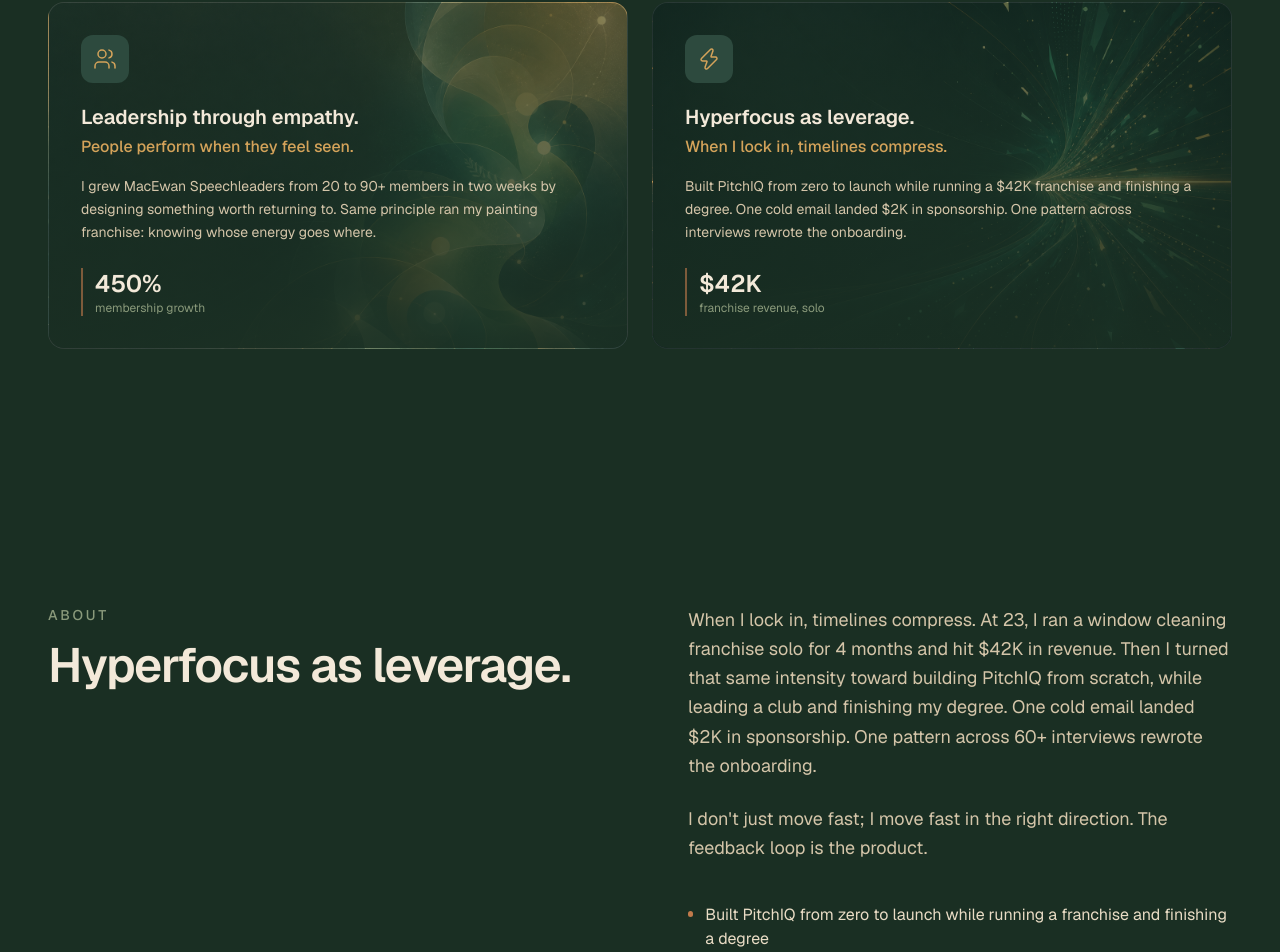
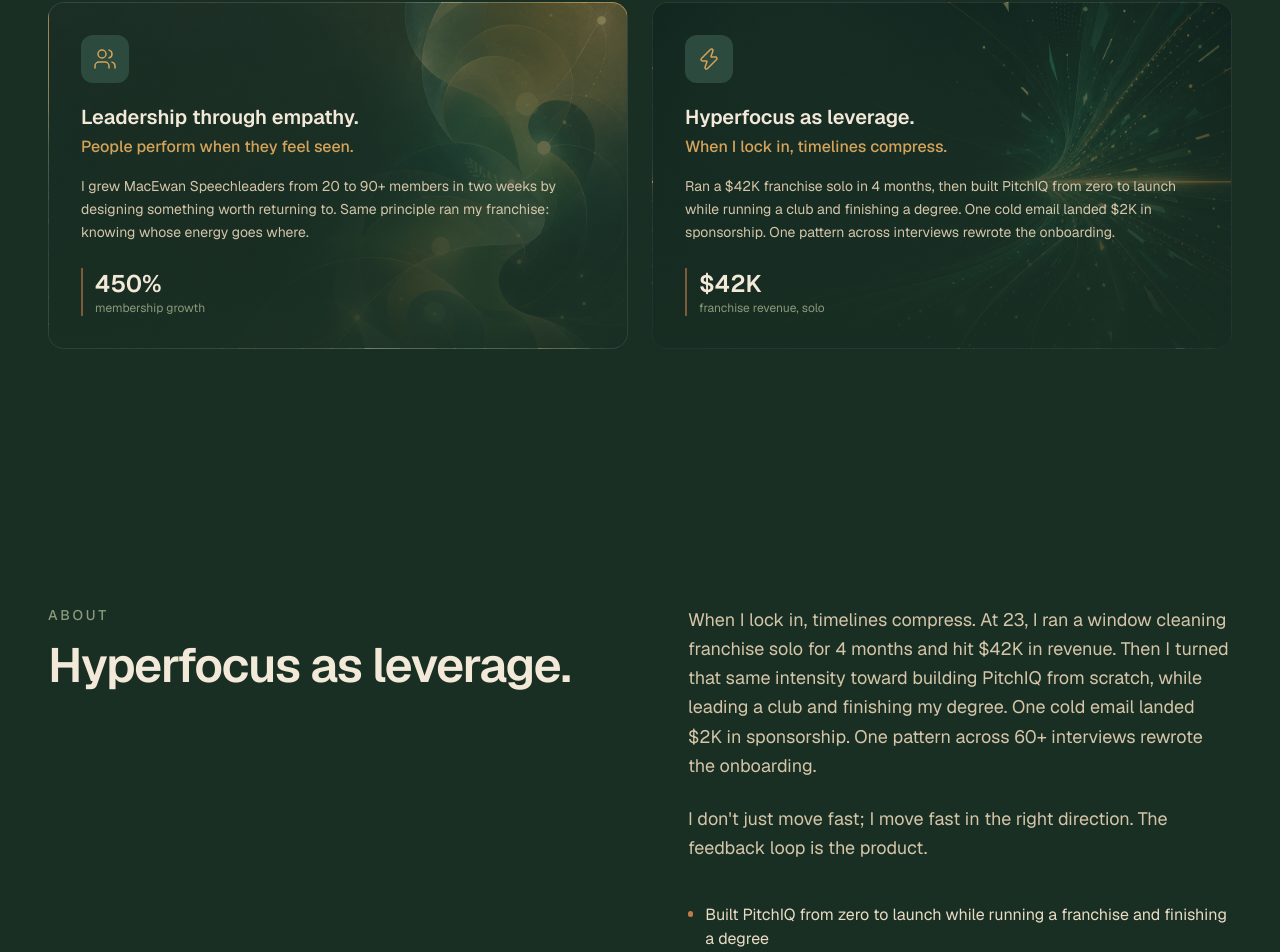
Before and after one commit to CasonL/CasonsPortfolio, a Next.js app: page / in a window 1280 px wide. Shown: the part 6920-7872 px from the top of the page. Built offline with nearby package versions, Linux system fonts and the light colour scheme.

Commit message:
Fix Hyperfocus card timeline and remove painting franchise reference

```diff
--- a/app/sections/Philosophy.tsx
+++ b/app/sections/Philosophy.tsx
@@ -24,7 +24,7 @@ const principles = [
     icon: Users,
     title: "Leadership through empathy.",
     hook: "People perform when they feel seen.",
-    body: "I grew MacEwan Speechleaders from 20 to 90+ members in two weeks by designing something worth returning to. Same principle ran my painting franchise: knowing whose energy goes where.",
+    body: "I grew MacEwan Speechleaders from 20 to 90+ members in two weeks by designing something worth returning to. Same principle ran my franchise: knowing whose energy goes where.",
     stat: { value: "450%", label: "membership growth" },
     image: "/LeadershipCard.png",
   },
@@ -32,7 +32,7 @@ const principles = [
     icon: Zap,
     title: "Hyperfocus as leverage.",
     hook: "When I lock in, timelines compress.",
-    body: "Built PitchIQ from zero to launch while running a $42K franchise and finishing a degree. One cold email landed $2K in sponsorship. One pattern across interviews rewrote the onboarding.",
+    body: "Ran a $42K franchise solo in 4 months, then built PitchIQ from zero to launch while running a club and finishing a degree. One cold email landed $2K in sponsorship. One pattern across interviews rewrote the onboarding.",
     stat: { value: "$42K", label: "franchise revenue, solo" },
     image: "/FocusCard.png",
   },
```
